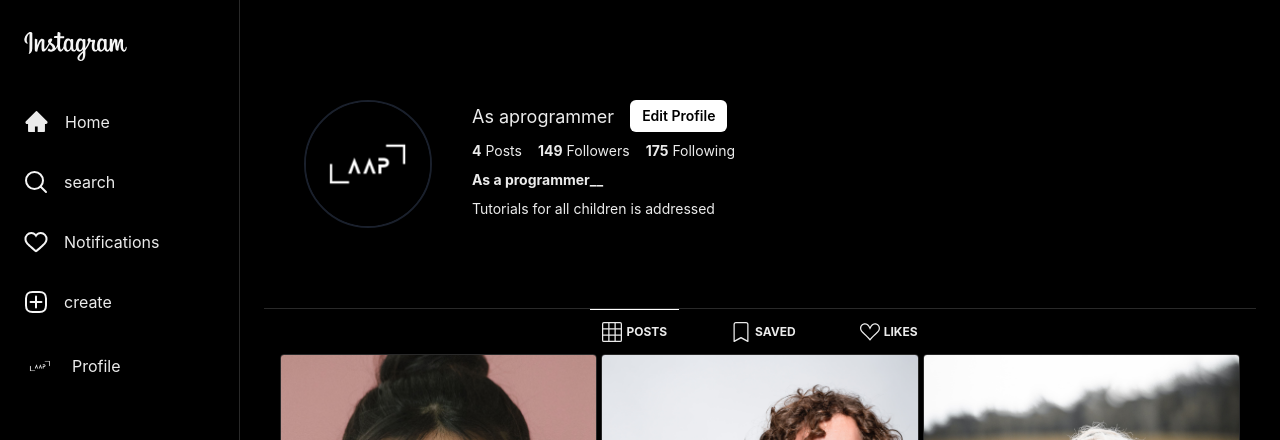
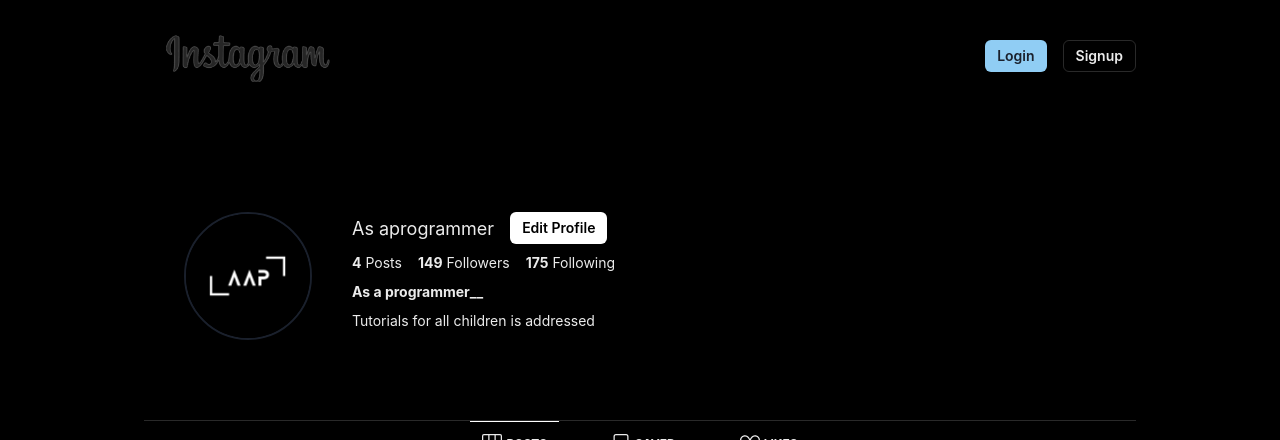
Before and after one commit to sisay2143/Instagram_clone, a React (Vite) app: page /1 in a window 1280 px wide. Shown: the top 440 px of the page. Built offline with nearby package versions, Linux system fonts and the light colour scheme; no server answers.

Commit message:
button added

```diff
--- a/src/App.jsx
+++ b/src/App.jsx
@@ -6,9 +6,14 @@
 import ProfilePage from "./pages/ProfilePage/ProfilePage";
 // import { useAuthState } from "react-firebase-hooks/auth"
 import useAuthStore from "./store/authStore";
+import { useAuthState } from "react-firebase-hooks/auth";
 
 function App() {
   const authUser = useAuthStore((state) => state.user);
+
+  function App() {
+    const [authuser] = useAuthState(auth);
+  }
 
   return (
     <PageLayout>
--- a/src/Layout/PageLayout/PageLayout.jsx
+++ b/src/Layout/PageLayout/PageLayout.jsx
@@ -1,33 +1,39 @@
-import { Box, Flex } from '@chakra-ui/react'
-import Sidebar from '../../components/Sidebar/Sidebar'
-import { useLocation } from 'react-router-dom'
+import { Box, Flex } from "@chakra-ui/react";
+import Sidebar from "../../components/Sidebar/Sidebar";
+import { useLocation } from "react-router-dom";
+import { useAuthState } from "react-firebase-hooks/auth";
+import { auth } from "../../firebase/firebase";
+import Navbar from "../../components/Navbar/Navbar";
 // import React from 'react'
 
-const PageLayout = ({children}) => {
-    const {pathname} = useLocation()
+const PageLayout = ({ children }) => {
+
+  const { pathname } = useLocation();
+  const [user, loading] = useAuthState(auth);
+  const canRenderSidebar = pathname !== "/auth" && user;
+  const canRenderNavbar = !user && !loading && pathname !== "/auth";
+
+  // const checkinguserIsAuth = !user && loading;
+  // if(checkinguserIsAuth)
+  // return <PageLayoutSpinner />
+
+
   return (
     <>
-        <Flex>
-            {pathname !== '/auth'? (
-            <Box w={{base:"70px", md:"240px"}}>
-                 <Sidebar/>
-            </Box>
-            ): null}
+      <Flex flexDir={canRenderNavbar ? "column" : "row"}>
+        {canRenderSidebar ? (
+          <Box w={{ base: "70px", md: "240px" }}>
+            <Sidebar />
+          </Box>
+        ) : null}
+        {/* Navbar */}
+			{canRenderNavbar ? <Navbar /> : null}
+        <Box flex={1} w={{ base: "calc(100%-70)", md: "calc(100%-240px)" }} mx={"auto"}>
+          {children}
+        </Box>
+      </Flex>
+    </>
+  );
+};
 
-            <Box flex={1} w={{base:"calc(100%-70)", md:"calc(100%-240px)"}}>
-                {children}
-            </Box>
-        </Flex>
-
-    </>
-  )
-}
-
-export default PageLayout
-// const PageLayoutSpinner = () => {
-// 	return (
-// 		<Flex flexDir='column' h='100vh' alignItems='center' justifyContent='center'>
-// 			<Spinner size='xl' />
-// 		</Flex>
-// 	);
-// };
+export default PageLayout;
--- a/src/components/AuthForm/Login.jsx
+++ b/src/components/AuthForm/Login.jsx
@@ -1,11 +1,14 @@
-import { Button, Input } from "@chakra-ui/react";
+import { Alert, AlertIcon, Button, Input } from "@chakra-ui/react";
 import React, { useState } from "react";
+import useLogin from "../../hooks/useLogin";
 
 const Login = () => {
   const [inputs, setInputs] = useState({
     email: "",
     password: "",
   });
+
+  const { loading, error, login} = useLogin()
   return (
     <>
       <Input
@@ -24,8 +27,15 @@
         size={"sm"}
         onChange={(e) => setInputs({ ...inputs, password: e.target.value })}
       />
-
-      <Button w={"full"} colorScheme="blue" size={"sm"} fontSize={14}>
+        {error && (
+				<Alert status='error' fontSize={13} p={2} borderRadius={4}>
+					<AlertIcon fontSize={12} />
+					{error.message}
+				</Alert>
+			)}
+      <Button w={"full"} colorScheme="blue" size={"sm"} fontSize={14}
+      isLoading = {loading}
+      onClick={() => login(inputs)}>
         Log in
       </Button>
     </>
--- /dev/null
+++ b/src/components/Navbar/Navbar.jsx
@@ -0,0 +1,26 @@
+import { Button, Container, Flex, Image } from "@chakra-ui/react";
+import { Link } from "react-router-dom";
+
+const Navbar = () => {
+	return (
+		<Container maxW={"container.lg"} my={4}>
+			<Flex w={"full"} justifyContent={{ base: "center", sm: "space-between" }} alignItems={"center"}>
+				<Image src='/logo.png' h={20} display={{ base: "none", sm: "block" }} cursor={"pointer"} />
+				<Flex gap={4}>
+					<Link to='/auth'>
+						<Button colorScheme={"blue"} size={"sm"}>
+							Login
+						</Button>
+					</Link>
+					<Link to='/auth'>
+						<Button variant={"outline"} size={"sm"}>
+							Signup
+						</Button>
+					</Link>
+				</Flex>
+			</Flex>
+		</Container>
+	);
+};
+
+export default Navbar;
--- a/src/components/SuggestedUsers/SuggestedHeader.jsx
+++ b/src/components/SuggestedUsers/SuggestedHeader.jsx
@@ -1,26 +1,31 @@
-import React from "react";
 import { Avatar, Button, Flex, Text } from "@chakra-ui/react";
 // import useLogout from "../../hooks/useLogout";
 // import useAuthStore from "../../store/authStore";
 import { Link } from "react-router-dom";
 
-import { Box } from "@chakra-ui/react";
+import {  } from "@chakra-ui/react";
 import { Link as RouterLink } from "react-router-dom";
+import useLogout from "../../hooks/useLogout";
+import useAuthStore from "../../store/authStore";
 
 const SuggestedHeader = () => {
-  // const { handleLogout, isLoggingOut } = useLogout();
-  // const authUser = useAuthStore((state) => state.user);
+  const { handleLogout, isLoggingOut } = useLogout();
+  const authUser = useAuthStore((state) => state.user);
+
 
   // if (!authUser) return null;
   return (
     <Flex justifyContent={"space-between"} alignItems={"center"} w={"full"}>
-      <Flex alignItems={"center"} gap={2}>
-        <Avatar name="As a programmer" size={"lg"} src="/profilepic.png" />
-        <Text fontSize={12} fontWeight={"bold"}>
-          as_aProgrammer__
-        </Text>
-      </Flex>
-
+			<Flex alignItems={"center"} gap={2}>
+				<Link to={`${authUser.username}`}>
+					<Avatar size={"lg"} src={authUser.profilePicURL} />
+				</Link>
+				<Link to={`${authUser.username}`}>
+					<Text fontSize={12} fontWeight={"bold"}>
+						{authUser.username}
+					</Text>
+				</Link>
+			</Flex>
       <Button
         size={"xs"}
         background={"transparent"}
@@ -28,8 +33,8 @@
         fontSize={14}
         fontWeight={"medium"}
         color={"blue.400"}
-        // onClick={handleLogout}
-        // isLoading={isLoggingOut}
+        onClick={handleLogout}
+        isLoading={isLoggingOut}
         cursor={"pointer"}
       >
         Log out
--- /dev/null
+++ b/src/hooks/useLogin.js
@@ -0,0 +1,33 @@
+import { useSignInWithEmailAndPassword } from "react-firebase-hooks/auth";
+import useShowToast from "./useShowToast";
+import { auth, firestore } from "../firebase/firebase";
+import { doc, getDoc } from "firebase/firestore";
+import useAuthStore from "../store/authStore";
+
+const useLogin = () => {
+	const showToast = useShowToast();
+	const [signInWithEmailAndPassword, , loading, error] = useSignInWithEmailAndPassword(auth);
+	const loginUser = useAuthStore((state) => state.login);
+
+	const login = async (inputs) => {
+		if (!inputs.email || !inputs.password) {
+			return showToast("Error", "Please fill all the fields", "error");
+		}
+		try {
+			const userCred = await signInWithEmailAndPassword(inputs.email, inputs.password);
+
+			if (userCred) {
+				const docRef = doc(firestore, "users", userCred.user.uid);
+				const docSnap = await getDoc(docRef);
+				localStorage.setItem("user-info", JSON.stringify(docSnap.data()));
+				loginUser(docSnap.data());
+			}
+		} catch (error) {
+			showToast("Error", error.message, "error");
+		}
+	};
+
+	return { loading, error, login };
+};
+
+export default useLogin;
--- a/src/hooks/useSignupWithEmailandPassword.js
+++ b/src/hooks/useSignupWithEmailandPassword.js
@@ -18,15 +18,17 @@
 			return;
 		}
 
-		// const usersRef = collection(firestore, "users");
+		const usersRef = collection(firestore, "users");
 
-		// const q = query(usersRef, where("username", "==", inputs.username));
-		// const querySnapshot = await getDocs(q);
+		const q = query(usersRef, where("username", "==", inputs.username));
+		const querySnapshot = await getDocs(q);
 
-		// if (!querySnapshot.empty) {
-		// 	// showToast("Error", "Username already exists", "error");
-		// 	return;
-		// }
+		if (!querySnapshot.empty) {
+			showToast("Error", "Username already exists", "error");
+			return;
+		}
+
+
 
 		try {
 			const newUser = await createUserWithEmailAndPassword(inputs.email, inputs.password);
```
